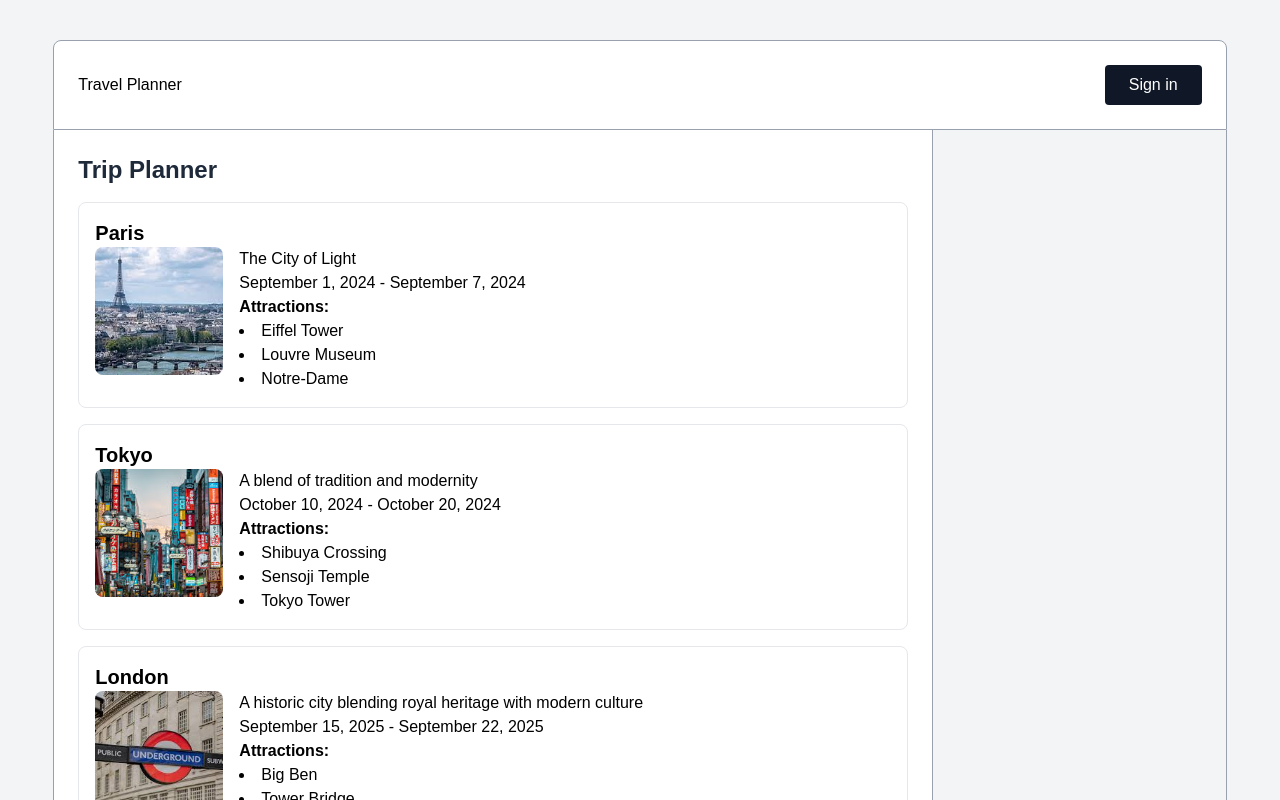
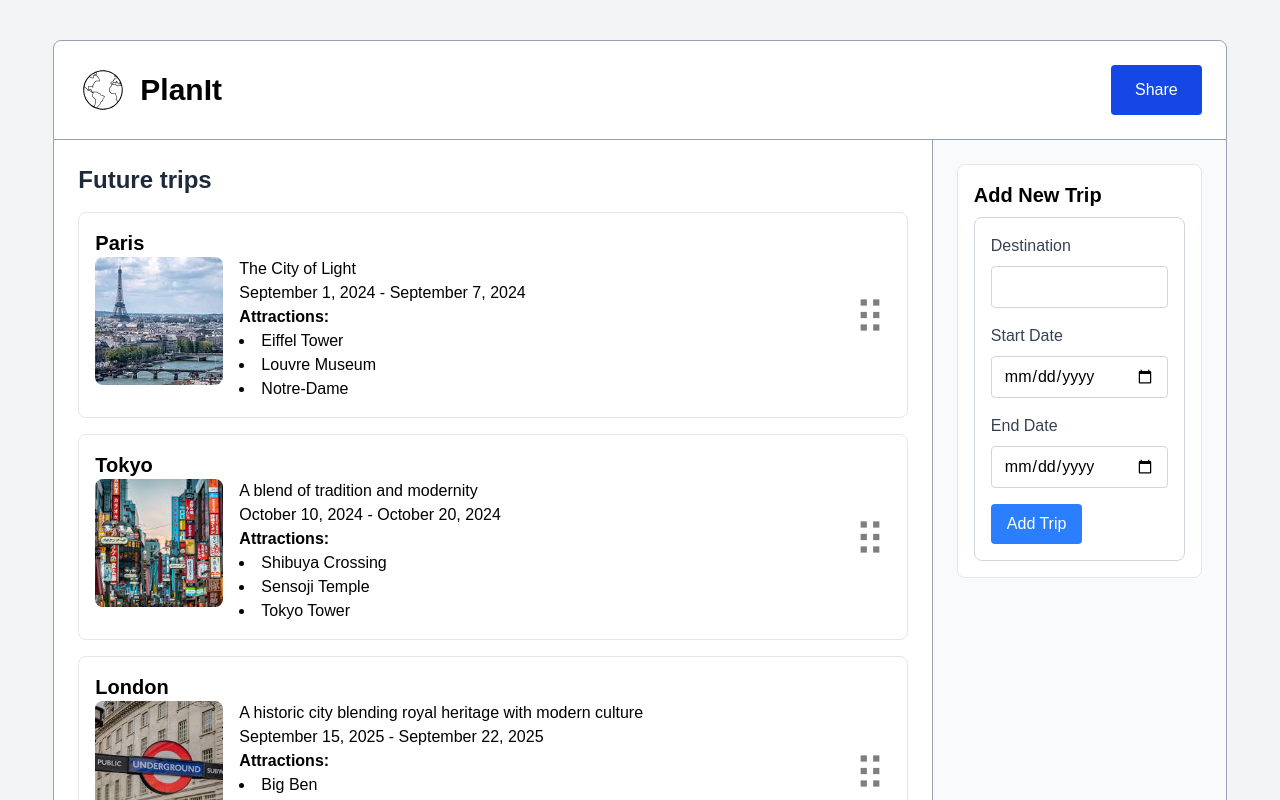
Before and after one commit to lbullen21/trip-planner, a Next.js app: page / in a window 1280 px wide. Shown: the top 800 px of the page. Built offline with nearby package versions, Linux system fonts and the light colour scheme.

Commit message:
feat: added add trip component

```diff
--- /dev/null
+++ b/src/components/AddTrip.component.tsx
@@ -0,0 +1,25 @@
+
+const AddTrip = () => {
+    return (
+        <div className="border border-gray-200 rounded-lg p-4 mb-4 text-black hover:shadow-lg transition-all duration-200 bg-white">
+            <h2 className="text-xl font-bold mb-2">Add New Trip</h2>
+            {/* Form fields for adding a new trip */}
+            <form className="border border-gray-300 rounded-lg p-4 bg-white">
+                <div className="mb-4">
+                    <label className="block text-gray-700 mb-2" htmlFor="destination">Destination</label>
+                    <input className="w-full border border-gray-300 rounded px-3 py-2" type="text" id="destination" name="destination" />
+                </div>
+                <div className="mb-4">
+                    <label className="block text-gray-700 mb-2" htmlFor="startDate">Start Date</label>
+                    <input className="w-full border border-gray-300 rounded px-3 py-2" type="date" id="startDate" name="startDate" />
+                </div>
+                <div className="mb-4">
+                    <label className="block text-gray-700 mb-2" htmlFor="endDate">End Date</label>
+                    <input className="w-full border border-gray-300 rounded px-3 py-2" type="date" id="endDate" name="endDate" />
+                </div>
+                <button className="bg-blue-500 text-white px-4 py-2 rounded" type="submit">Add Trip</button>
+            </form>
+        </div>
+    );
+};
+export default AddTrip;
--- a/src/components/Main.component.tsx
+++ b/src/components/Main.component.tsx
@@ -1,13 +1,18 @@
 
+import AddTrip from "./AddTrip.component";
 import TripTile from "./TripTile.component";
 
 const MainBody = () => {
     return (
-        <div className="w-full min-h-screen border border-t-0 rounded-b-lg border-gray-400">
+        <div className="flex flex-row w-full min-h-screen border border-t-0 rounded-b-lg border-gray-400">
             <div className="p-6 bg-white w-3/4 min-h-screen border-r border-gray-400">
-                <h1 className="text-2xl font-bold text-gray-800 mb-4">Trip Planner</h1>
+                <h1 className="text-2xl font-bold text-gray-800 mb-4">Future trips</h1>
                 <TripTile />
             </div>
+            <div className="p-6 bg-gray-50 w-1/4 min-h-screen">
+                <AddTrip />
+            </div>
+
         </div>
     );
 };
--- a/src/components/Navbar.component.tsx
+++ b/src/components/Navbar.component.tsx
@@ -1,9 +1,21 @@
+
+import React from 'react';
+import Image from 'next/image';
 
 const Navbar: React.FC = () => {
   return (
     <nav className="navbar w-full text-black flex justify-between p-6 mt-10 border bg-white border-gray-400 rounded-t-lg">
-      <div className="flex items-center">Travel Planner</div>
-      <button className="bg-gray-900 text-white px-6 py-2 rounded">Sign in</button>
+      <div className="flex items-center space-x-3">
+        <Image
+          src="/globe.svg"
+          alt="Globe icon"
+          width={50}
+          height={50}
+          className="text-gray-700"
+        />
+        <h1 className="text-3xl font-bold">PlanIt</h1>
+      </div>
+      <button className="bg-blue-700 text-white px-6 py-2 rounded">Share</button>
     </nav>
   );
 };
--- a/src/components/TripTile.component.tsx
+++ b/src/components/TripTile.component.tsx
@@ -53,11 +53,25 @@ const SortableTripTile = ({ destination }: { destination: Destination }) => {
         <div
             ref={setNodeRef}
             style={style}
-            {...listeners}
-            {...attributes}
-            className="border border-gray-200 rounded-lg p-4 mb-4 text-black cursor-move hover:shadow-lg transition-all duration-200 bg-white"
+            className="border border-gray-200 rounded-lg p-4 mb-4 text-black hover:shadow-lg transition-all duration-200 bg-white relative"
         >
-            <h2 className="text-xl font-bold">{destination.name}</h2>
+            {/* Drag handle */}
+            <div
+                {...listeners}
+                {...attributes}
+                className="absolute top-1/2 transform -translate-y-1/2 right-2 cursor-move p-1 rounded hover:bg-gray-100 transition-colors"
+                title="Drag to reorder"
+            >
+                <Image
+                    src="/draggable.svg"
+                    alt="Drag handle"
+                    width={50}
+                    height={50}
+                    className="opacity-50 hover:opacity-100 transition-opacity"
+                />
+            </div>
+
+            <h2 className="text-xl font-bold pr-8">{destination.name}</h2>
             <div className="flex flex-row">
                 <Image
                     src={destination.image}
```
Also changed, not shown: public/draggable.svg (added), public/globe.svg (added).
